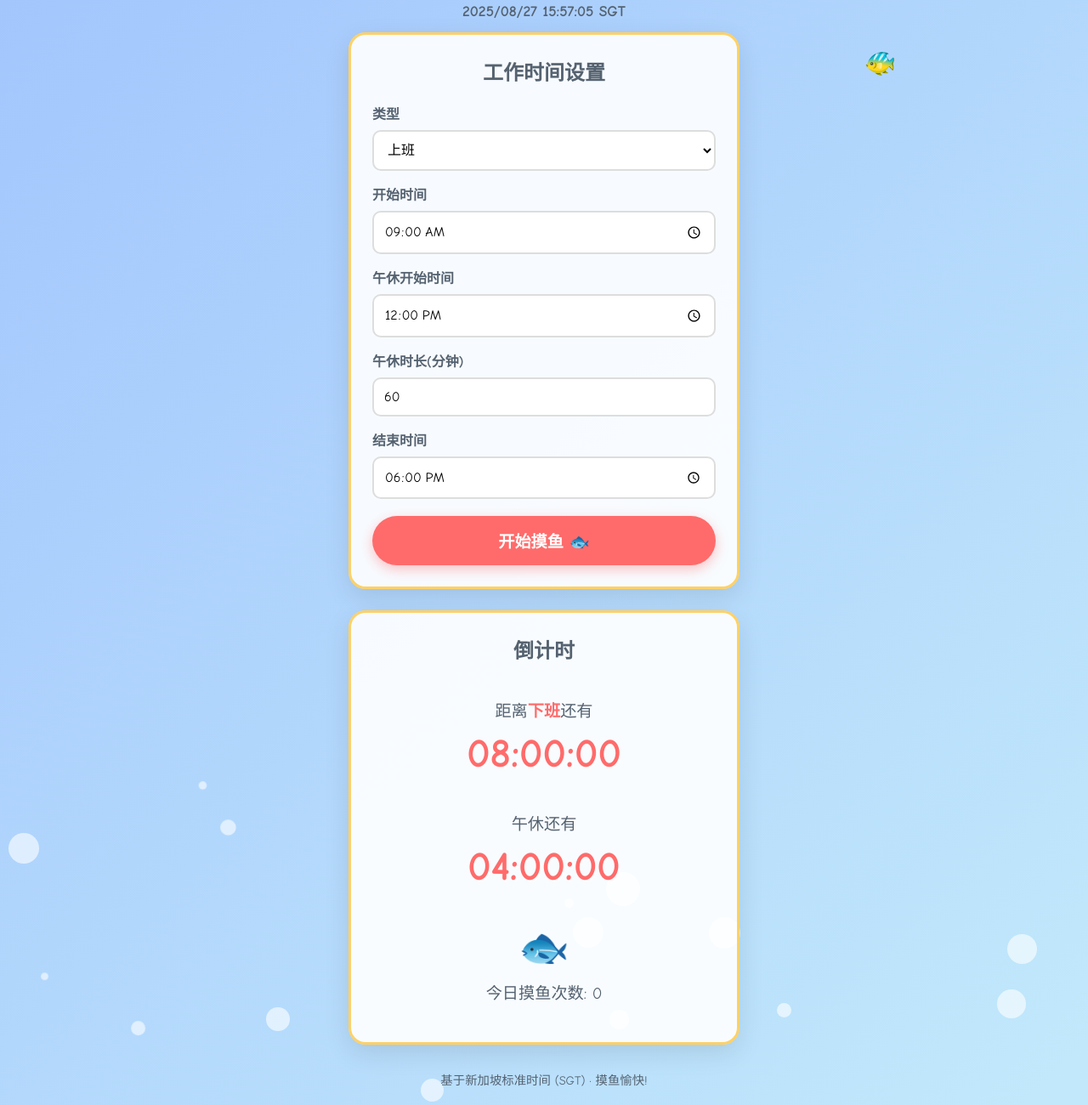
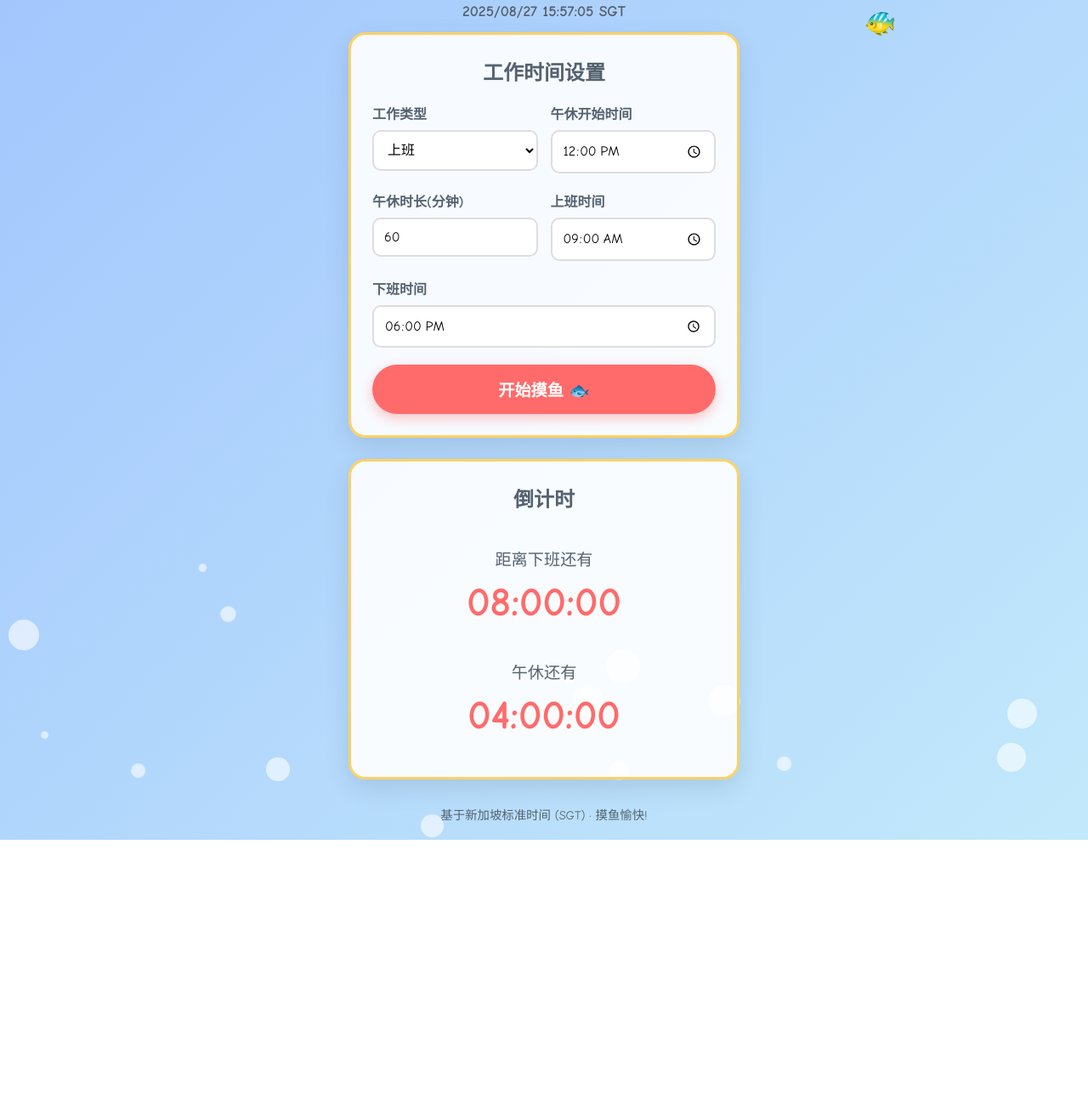
Before and after one commit to Lihuayang05/test_moyu, a plain HTML site: page index.html in a window 1280 px wide. Shown: the part 163-1463 px from the top of the page at 85% size. After the commit the page ends 1151 px from the top, so only its background shows below. Drawn offline with Linux system fonts and the light colour scheme.

Commit message:
Update index.html

```diff
--- a/index.html
+++ b/index.html
@@ -10,7 +10,7 @@
             margin: 0;
             padding: 0;
             box-sizing: border-box;
-            font-family: 'Comic Sans MS', 'Marker Felt', 'Nunito', sans-serif;
+            font-family: 'Comic Sans MS', 'Marker Felt', sans-serif;
         }
 
         body {
@@ -67,13 +67,13 @@
 
         .time-selector {
             display: flex;
-            flex-direction: column;
+            justify-content: space-between;
+            margin-bottom: 20px;
             gap: 15px;
-            margin-bottom: 20px;
         }
 
         .time-group {
-            width: 100%;
+            flex: 1;
         }
 
         label {
@@ -235,46 +235,14 @@
             display: none;
         }
 
-        .click-counter {
-            text-align: center;
-            margin: 20px 0;
-        }
-
-        .clicker-btn {
-            font-size: 3rem;
-            background: none;
-            border: none;
-            cursor: pointer;
-            transition: all 0.2s;
-            display: inline-block;
-        }
-
-        .clicker-btn:hover {
-            transform: scale(1.1);
-        }
-
-        .clicker-btn:active {
-            transform: scale(0.9);
-        }
-
-        .click-count {
-            font-size: 1.2rem;
-            color: #556270;
-            margin-top: 10px;
-        }
-
-        .dynamic-text {
-            transition: all 0.3s;
-        }
-
-        .work-type-text {
-            color: #ff6b6b;
-            font-weight: bold;
-        }
-
         @media (max-width: 600px) {
             h1 {
                 font-size: 2rem;
+            }
+
+            .time-selector {
+                flex-direction: column;
+                gap: 15px;
             }
 
             .countdown-time {
@@ -284,8 +252,7 @@
             .fish {
                 font-size: 24px;
             }
-
-            .clicker-btn {
+             .clicker-btn {
                 font-size: 2.5rem;
             }
         }
@@ -302,7 +269,7 @@
     <div class="container">
         <header>
             <h1>摸鱼助手</h1>
-            <div class="subtitle">工作时间倒数器 · 新加坡标准时间 (SGT)</div>
+            <div class="subtitle">上班时间倒数器 · 新加坡标准时间 (SGT)</div>
         </header>
 
         <main id="app">
@@ -312,31 +279,33 @@
                 <h2 class="card-title">工作时间设置</h2>
                 <div class="time-selector">
                     <div class="time-group">
-                        <label for="work-type">类型</label>
+                        <label for="work-type">工作类型</label>
                         <select id="work-type">
                             <option value="work">上班</option>
                             <option value="study">上学</option>
                             <option value="other">其他</option>
                         </select>
                     </div>
-
-                    <div class="time-group">
-                        <label for="start-time">开始时间</label>
-                        <input type="time" id="start-time" value="09:00">
-                    </div>
-
                     <div class="time-group">
                         <label for="lunch-start">午休开始时间</label>
                         <input type="time" id="lunch-start" value="12:00">
                     </div>
+                </div>
 
+                <div class="time-selector">
                     <div class="time-group">
                         <label for="lunch-duration">午休时长(分钟)</label>
                         <input type="number" id="lunch-duration" value="60" min="0" max="180">
                     </div>
+                    <div class="time-group">
+                        <label for="start-time">上班时间</label>
+                        <input type="time" id="start-time" value="09:00">
+                    </div>
+                </div>
 
+                <div class="time-selector">
                     <div class="time-group">
-                        <label for="end-time">结束时间</label>
+                        <label for="end-time">下班时间</label>
                         <input type="time" id="end-time" value="18:00">
                     </div>
                 </div>
@@ -347,7 +316,7 @@
             <div class="card">
                 <h2 class="card-title">倒计时</h2>
                 <div class="countdown">
-                    <div class="countdown-text">距离<span class="work-type-text" id="end-text">下班</span>还有</div>
+                    <div class="countdown-text">距离下班还有</div>
                     <div id="countdown-time" class="countdown-time">08:00:00</div>
                 </div>
 
@@ -356,22 +325,16 @@
                     <div id="lunch-countdown" class="countdown-time">04:00:00</div>
                 </div>
 
-                <div class="click-counter">
-                    <button id="clicker-btn" class="clicker-btn">🐟</button>
-                    <div class="click-count">今日摸鱼次数: <span id="click-count">0</span></div>
-                </div>
-
                 <button id="lunch-btn" class="btn" style="background: #06d6a0; display: none;">开始午休 🍜</button>
                 <button id="end-work-btn" class="btn" style="background: #118ab2; display: none;">下班啦! 🎉</button>
             </div>
 
             <div id="after-work" class="after-work">
                 <div class="card">
-                    <h2 class="card-title"><span id="finish-text">下班</span>快乐!</h2>
+                    <h2 class="card-title">下班快乐!</h2>
                     <div class="work-summary">
-                        今天<span class="work-type-text" id="summary-text">工作</span>了 <span id="work-duration">8</span> 小时
+                        今天工作了 <span id="work-duration">8</span> 小时
                     </div>
-                    <div class="click-count">今日摸鱼次数: <span id="final-click-count">0</span></div>
                     <p>辛苦了，明天继续加油！</p>
                     <button id="reset-btn" class="btn">重新开始</button>
                 </div>
@@ -425,13 +388,6 @@
             const currentTimeDisplay = document.getElementById('current-time');
             const appContainer = document.getElementById('app');
             const settingsCard = document.getElementById('settings-card');
-            const workTypeSelect = document.getElementById('work-type');
-            const endText = document.getElementById('end-text');
-            const finishText = document.getElementById('finish-text');
-            const summaryText = document.getElementById('summary-text');
-            const clickerBtn = document.getElementById('clicker-btn');
-            const clickCountDisplay = document.getElementById('click-count');
-            const finalClickCountDisplay = document.getElementById('final-click-count');
 
             // 设置当前时间为默认上班时间
             const now = new Date();
@@ -451,9 +407,7 @@
             let workEndTime;
             let lunchStartTime;
             let lunchEndTime;
-            let lunchDuration = 60;
-            let clickCount = 0;
-            let workType = "work";
+            let lunchDuration = 60; // 默认午休60分钟
 
             // 更新当前时间函数
             function updateCurrentTime() {
@@ -473,56 +427,6 @@
             // 初始化当前时间
             updateCurrentTime();
             timeUpdateInterval = setInterval(updateCurrentTime, 1000);
-
-            // 更新工作类型文本
-            function updateWorkTypeText() {
-                workType = workTypeSelect.value;
-                let endWord, finishWord, summaryWord;
-
-                switch(workType) {
-                    case "study":
-                        endWord = "放学";
-                        finishWord = "放学";
-                        summaryWord = "学习";
-                        break;
-                    case "other":
-                        endWord = "结束";
-                        finishWord = "完成";
-                        summaryWord = "活动";
-                        break;
-                    default:
-                        endWord = "下班";
-                        finishWord = "下班";
-                        summaryWord = "工作";
-                }
-
-                endText.textContent = endWord;
-                finishText.textContent = finishWord;
-                summaryText.textContent = summaryWord;
-            }
-
-            // 监听工作类型变化
-            workTypeSelect.addEventListener('change', updateWorkTypeText);
-
-            // 初始化工作类型文本
-            updateWorkTypeText();
-
-            // 点击计数功能
-            clickerBtn.addEventListener('click', function() {
-                clickCount++;
-                clickCountDisplay.textContent = clickCount;
-
-                // 添加动画效果
-                clickerBtn.style.transform = 'scale(0.9)';
-                setTimeout(() => {
-                    clickerBtn.style.transform = 'scale(1)';
-                }, 100);
-
-                // 随机更换表情
-                const fishEmojis = ['🐟', '🐠', '🐡', '🦈', '🐬', '🐳', '🐋'];
-                const randomEmoji = fishEmojis[Math.floor(Math.random() * fishEmojis.length)];
-                clickerBtn.textContent = randomEmoji;
-            });
 
             // 开始摸鱼按钮点击事件
             startBtn.addEventListener('click', function() {
@@ -580,7 +484,6 @@
                 const workHours = (workMs / (1000 * 60 * 60) - lunchDuration/60).toFixed(1);
 
                 workDuration.textContent = workHours;
-                finalClickCountDisplay.textContent = clickCount;
 
                 // 显示下班界面
                 document.querySelectorAll('.card').forEach(card => {
@@ -604,11 +507,6 @@
 
                 countdownTime.textContent = '08:00:00';
                 lunchCountdown.textContent = '04:00:00';
-
-                // 重置点击计数
-                clickCount = 0;
-                clickCountDisplay.textContent = '0';
-                clickerBtn.textContent = '🐟';
             });
 
             // 更新倒计时函数
```
